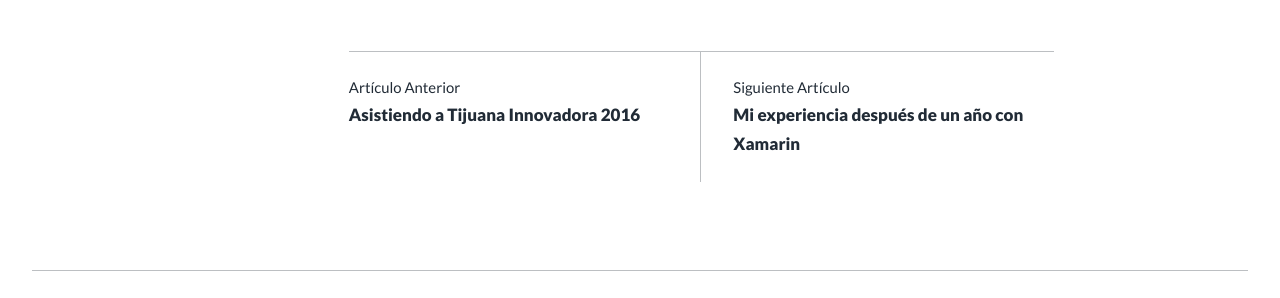
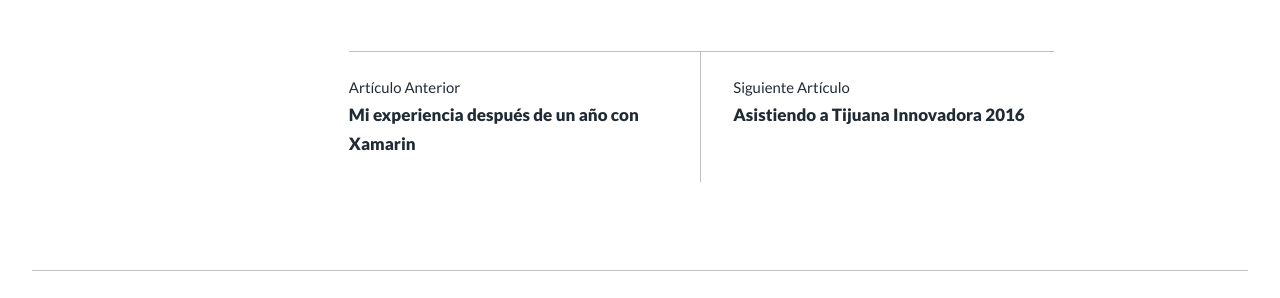
Before and after one commit to jonathanzuniga/jonathanzuniga.github.io, a Jekyll site: the page built from _posts/2016-10-23-paseo-por-la-ciudad.md, in a window 1280 px wide. Shown: the part 1139-1437 px from the top of the page. Built offline with Jekyll 4.4.1, drawn with Linux system fonts in a browser that asks for light colours.

Commit message:
Edit the paginator.

```diff
--- a/_includes/paginator.html
+++ b/_includes/paginator.html
@@ -1,15 +1,15 @@
 {% if page.layout == 'post' %}
     <div class="paginator">
-        {% if page.next.url %}
-            <a href="{{ page.next.url }}" class="paginator__item paginator__item--prev">
+        {% if page.previous.url %}
+            <a href="{{ page.previous.url }}" class="paginator__item paginator__item--prev">
                 <small>Artículo Anterior</small>
-                <strong>{{ page.next.title }}</strong>
+                <strong>{{ page.previous.title }}</strong>
             </a>
         {% endif %}
-        {% if page.previous.url %}
-            <a href="{{ page.previous.url }}" class="paginator__item paginator__item--next">
+        {% if page.next.url %}
+            <a href="{{ page.next.url }}" class="paginator__item paginator__item--next">
                 <small>Siguiente Artículo</small>
-                <strong>{{ page.previous.title }}</strong>
+                <strong>{{ page.next.title }}</strong>
             </a>
         {% endif %}
     </div>
```
